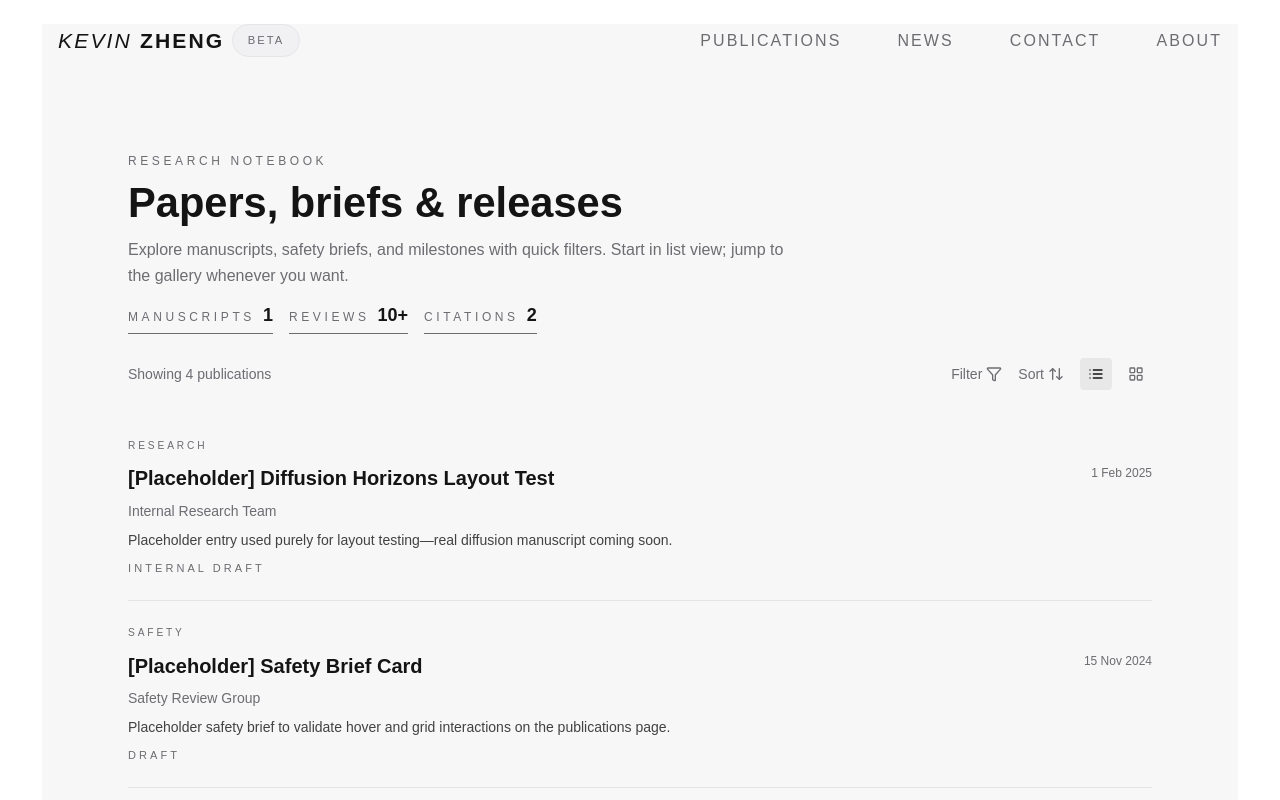
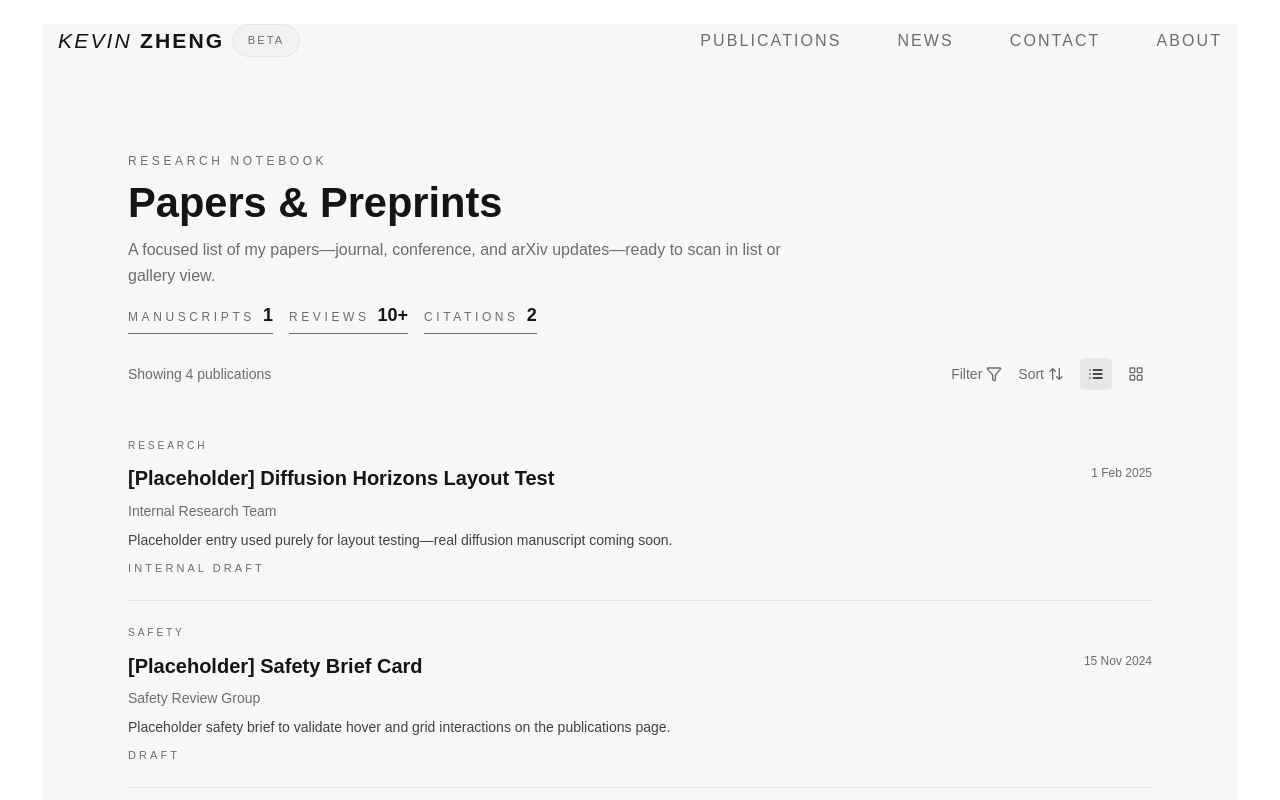
Before and after one commit to kyxzhe/kyxzhe.github.io, a Next.js app: page /publications in a window 1280 px wide. Shown: the top 800 px of the page. Built offline with nearby package versions, Linux system fonts and the light colour scheme.

Commit message:
copy: update publications hero copy to papers & preprints

```diff
--- a/src/app/publications/page.tsx
+++ b/src/app/publications/page.tsx
@@ -261,9 +261,9 @@ export default function PublicationsPage() {
       <main className="flex-1 mx-auto w-full max-w-5xl px-2 md:px-4 lg:px-0 py-6 flex flex-col gap-6">
         <section className="mt-4 space-y-2">
           <p className="text-xs uppercase tracking-[0.3em] text-muted-foreground">Research notebook</p>
-          <h1 className="text-[2.4rem] md:text-[2.6rem] font-semibold leading-tight text-foreground">Papers, briefs &amp; releases</h1>
+          <h1 className="text-[2.4rem] md:text-[2.6rem] font-semibold leading-tight text-foreground">Papers &amp; Preprints</h1>
           <p className="text-[15px] md:text-base text-muted-foreground max-w-2xl leading-relaxed">
-            Explore manuscripts, safety briefs, and milestones with quick filters. Start in list view; jump to the gallery whenever you want.
+            A focused list of my papers—journal, conference, and arXiv updates—ready to scan in list or gallery view.
           </p>
           <div className="flex flex-wrap items-center gap-4 text-sm text-muted-foreground pt-1">
             {metrics.map((metric) => (
```
